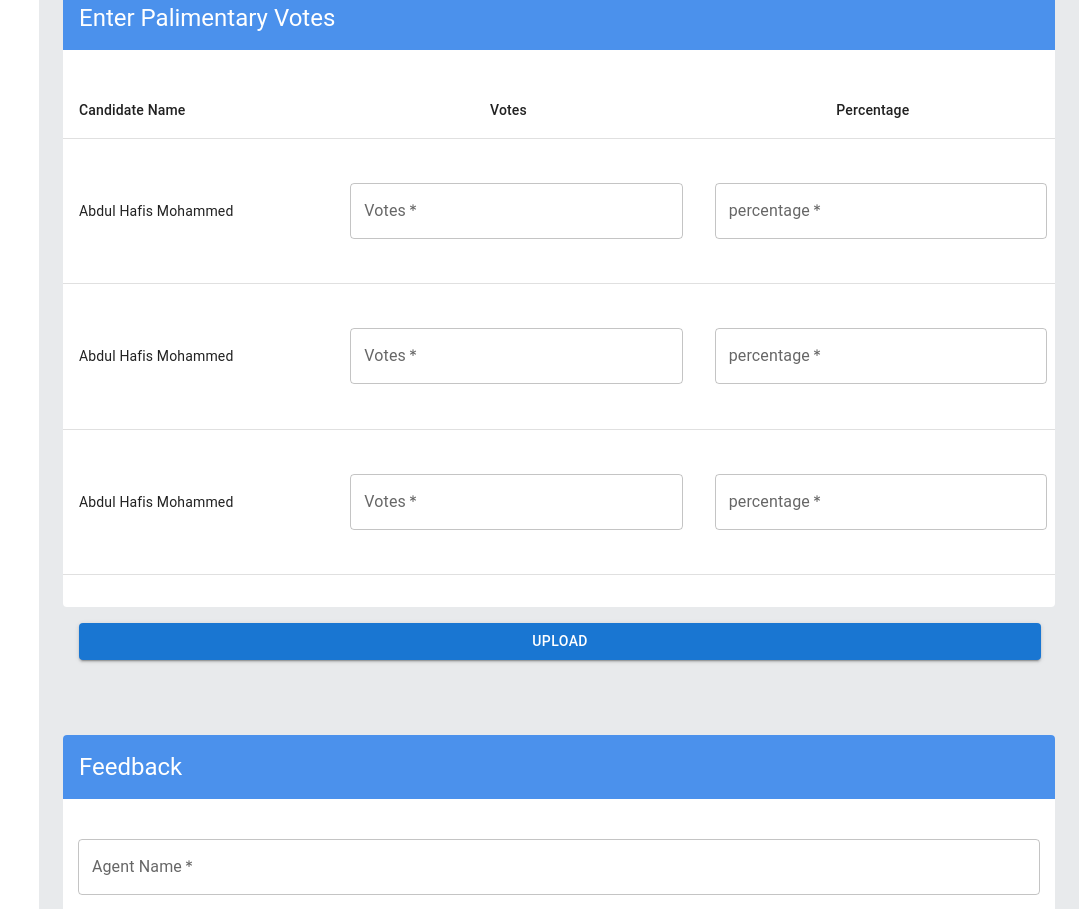
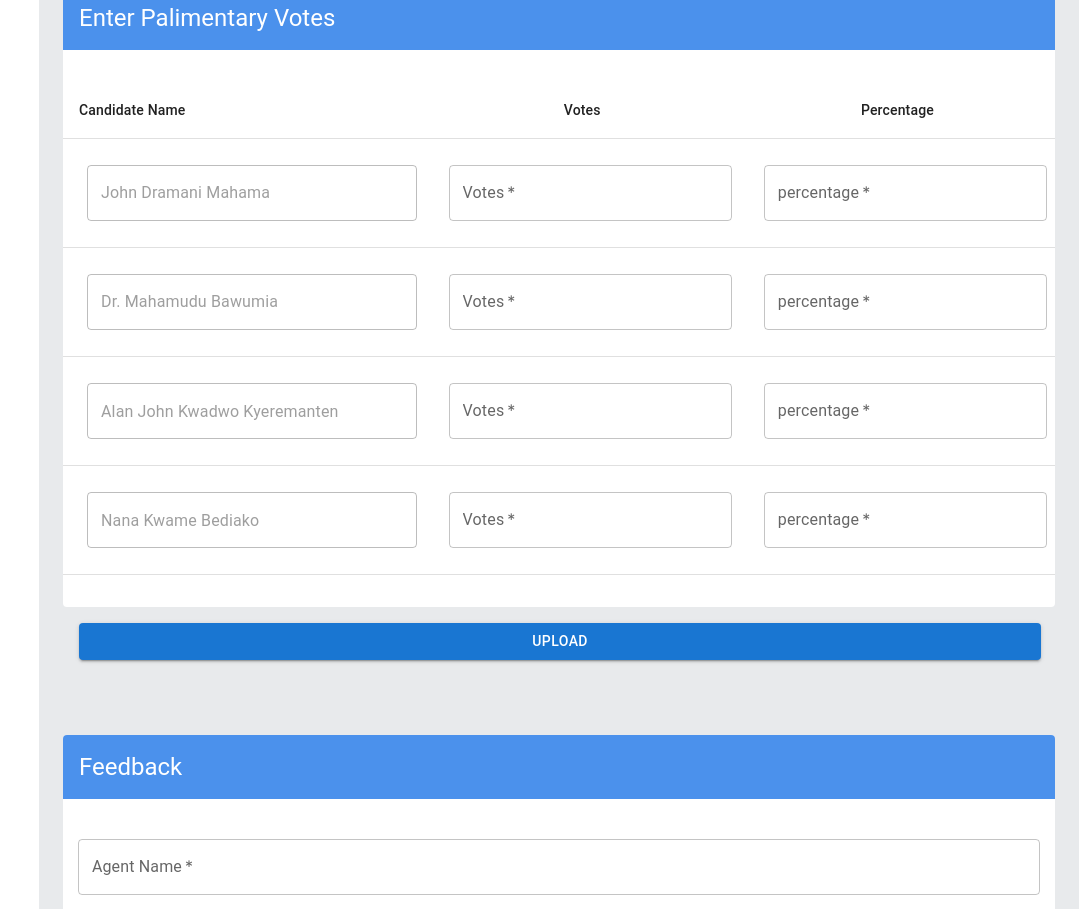
Before and after one commit to Shykid1/manhyia-north-live, a React (Vite) app in the folder client/: page /dashboard/votes in a window 1280 px wide. Shown: the part 1140-2049 px from the top of the page, without its empty margins (201-1280 px from the left). Built offline with nearby package versions, Linux system fonts and the light colour scheme; sample sign-in values are in the browser's storage.

Commit message:
Refactor AgentForms component to use map function for rendering presidential candidates

```diff
--- a/client/src/views/Dashboard/Forms/AgentForms.jsx
+++ b/client/src/views/Dashboard/Forms/AgentForms.jsx
@@ -199,11 +199,19 @@ function AgentForms() {
                 </TableRow>
               </TableHead>
               <TableBody>
-                <TableRow>
-                  <TableCell>Abdul Hafis Mohammed</TableCell>
+                {presidential.map((candidate) => (
+                  <TableRow key={candidate}>
                     <TableCell>
                       <TextField
-                      id="outlined-electoralame-input"
+                        id="outlined-electoralname-input"
+                        type="text"
+                        value={candidate}
+                        disabled
+                      />
+                    </TableCell>
+                    <TableCell>
+                      <TextField
+                        id="outlined-electoralname-input"
                         label="Votes"
                         type="text"
                         placeholder="Votes"
@@ -213,7 +221,7 @@ function AgentForms() {
                     </TableCell>
                     <TableCell>
                       <TextField
-                      id="outlined-electoralame-input"
+                        id="outlined-electoralname-input"
                         label="percentage"
                         type="text"
                         placeholder="percentage"
@@ -222,52 +230,7 @@ function AgentForms() {
                       />
                     </TableCell>
                   </TableRow>
-                <TableRow>
-                  <TableCell>Abdul Hafis Mohammed</TableCell>
-                  <TableCell>
-                    <TextField
-                      id="outlined-electoralame-input"
-                      label="Votes"
-                      type="text"
-                      placeholder="Votes"
-                      multiline
-                      required
-                    />
-                  </TableCell>
-                  <TableCell>
-                    <TextField
-                      id="outlined-electoralame-input"
-                      label="percentage"
-                      type="text"
-                      placeholder="percentage"
-                      multiline
-                      required
-                    />
-                  </TableCell>
-                </TableRow>
-                <TableRow>
-                  <TableCell>Abdul Hafis Mohammed</TableCell>
-                  <TableCell>
-                    <TextField
-                      id="outlined-electoralame-input"
-                      label="Votes"
-                      type="text"
-                      placeholder="Votes"
-                      multiline
-                      required
-                    />
-                  </TableCell>
-                  <TableCell>
-                    <TextField
-                      id="outlined-electoralame-input"
-                      label="percentage"
-                      type="text"
-                      placeholder="percentage"
-                      multiline
-                      required
-                    />
-                  </TableCell>
-                </TableRow>
+                ))}
               </TableBody>
             </Table>
           </Box>
```
Lines whose indentation alone changed are shown as unchanged.
